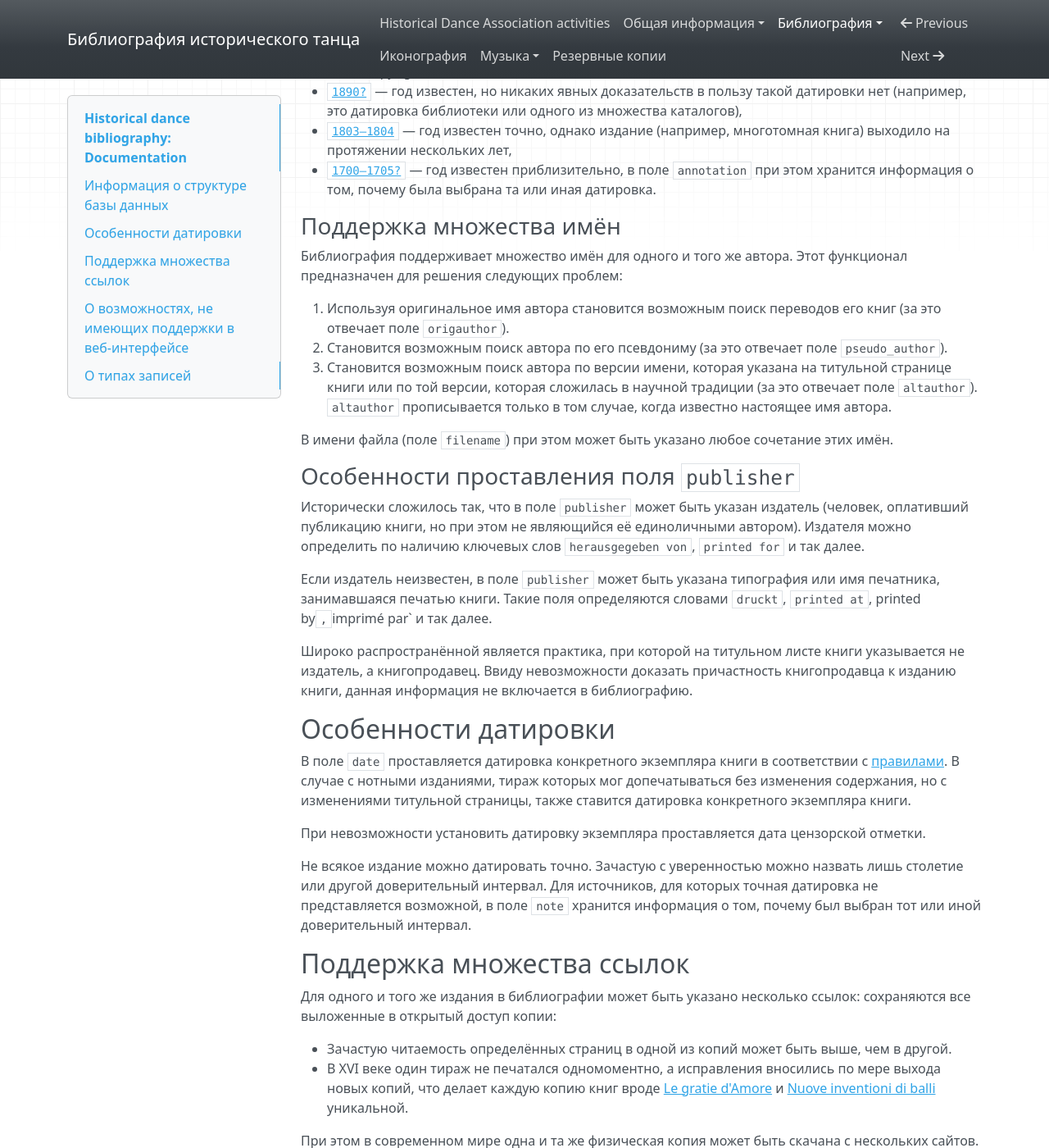
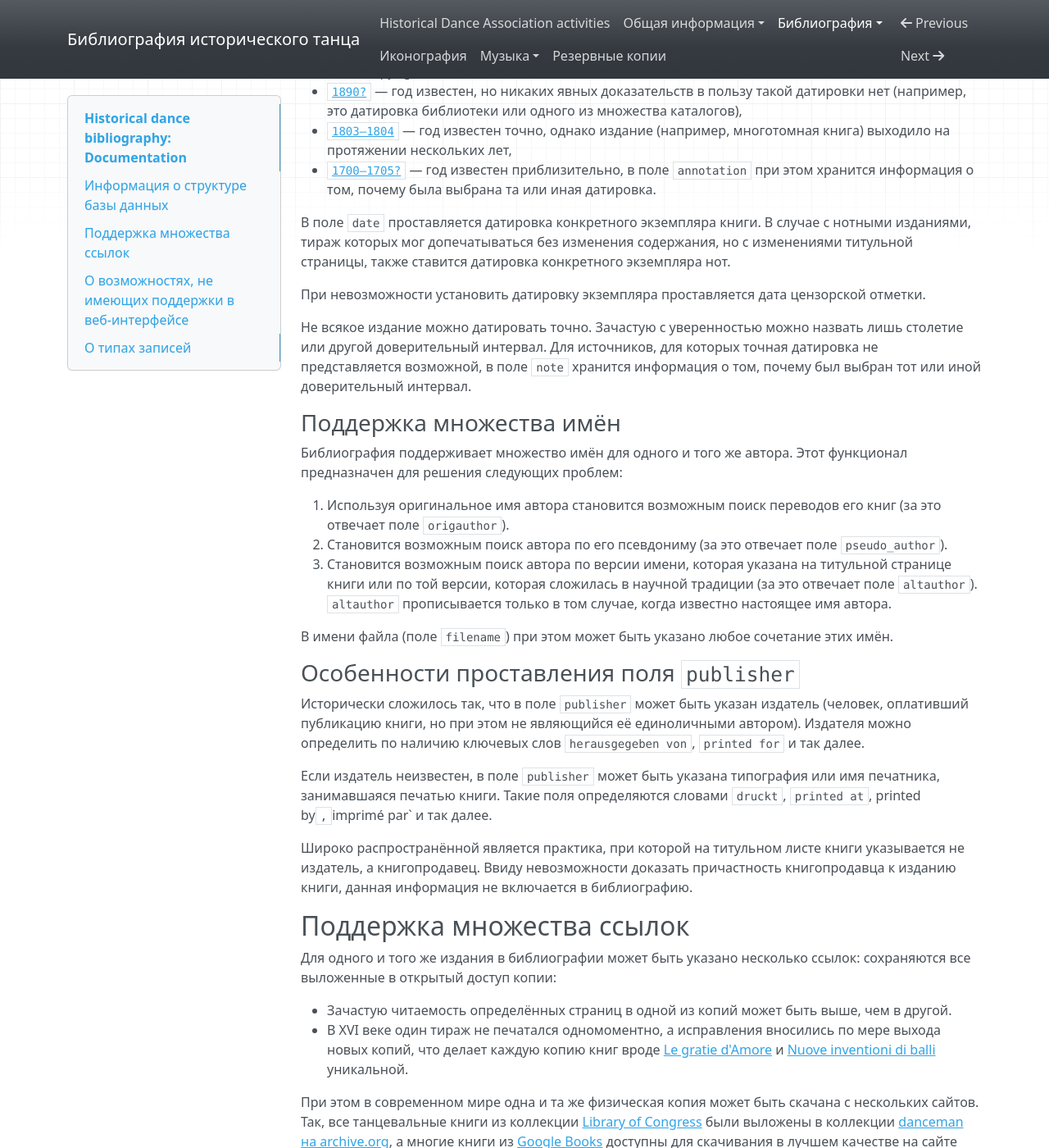
Before and after one commit to hda-technical/dancebooks, an MkDocs documentation site: the page built from docs/bib/index.md, in a window 1280 px wide and 1400 px high, scrolled down 486 px. Shown: the whole window at 82% size. Built offline with MkDocs 1.6.1, drawn with Linux system fonts in a browser that asks for light colours; nearby versions of some CDN libraries; some of the changed lines change nothing that is shown.

Commit message:
Add anchors, merge similar sections

```diff
--- a/docs/bib/index.md
+++ b/docs/bib/index.md
@@ -4,7 +4,7 @@
 
 Согласно соглашениям, наследованным от библиографических стилей `ГОСТ 7.0.5-2008` имя автора и другие метаданные указываются на языке, локальном к месту издания книги на момент её издания (метаданные русскоязычных книг переводятся в современную орфографию согласно [правилам](https://github.com/hda-technical/dancebooks/blob/master/docs/bibliography_transcriptions.md#как-сделать-транскрипцию)). Имена редакторов, переводчиков и комментаторов на кириллических языках указываются в родительного падеже (_перевод с английского Ивана Петровича Кузнецова_).
 
-### Особенности датировки { #dating }
+### Особенности датировки { #date }
 
 Не всякий объект можно датировать точно. Зачастую с уверенностью можно назвать лишь десятилетие или другой доверительный интервал. Ситуации с невозможностью точной датировки отражаются следующим образом:
 
@@ -13,7 +13,16 @@
 * [`1803–1804`](https://bib.hda.org.ru/bib/books/noverre_1803) — год известен точно, однако издание (например, многотомная книга) выходило на протяжении нескольких лет,
 * [`1700–1705?`](https://bib.hda.org.ru/bib/books/beauchamp_1700) — год известен приблизительно, в поле `annotation` при этом хранится информация о том, почему была выбрана та или иная датировка.
 
-### Поддержка множества имён
+В поле `date` проставляется датировка конкретного экземпляра книги.
+В случае с нотными изданиями, тираж которых мог допечатываться без изменения содержания, но с изменениями титульной страницы, также ставится датировка конкретного экземпляра нот.
+
+При невозможности установить датировку экземпляра проставляется дата цензорской отметки.
+
+Не всякое издание можно датировать точно.
+Зачастую с уверенностью можно назвать лишь столетие или другой доверительный интервал.
+Для источников, для которых точная датировка не представляется возможной, в поле `note` хранится информация о том, почему был выбран тот или иной доверительный интервал.
+
+### Поддержка множества имён { #author }
 
 Библиография поддерживает множество имён для одного и того же автора. Этот функционал предназначен для решения следующих проблем:
 
@@ -23,7 +32,7 @@
 
 В имени файла (поле `filename`) при этом может быть указано любое сочетание этих имён.
 
-### Особенности проставления поля `publisher`
+### Особенности проставления поля `publisher` { #publisher }
 
 Исторически сложилось так, что в поле `publisher` может быть указан издатель (человек, оплативший публикацию книги, но при этом не являющийся её единоличными автором). Издателя можно определить по наличию ключевых слов `herausgegeben von`, `printed for` и так далее.
 
@@ -31,15 +40,7 @@
 
 Широко распространённой является практика, при которой на титульном листе книги указывается не издатель, а книгопродавец. Ввиду невозможности доказать причастность книгопродавца к изданию книги, данная информация не включается в библиографию.
 
-## Особенности датировки
-
-В поле `date` проставляется датировка конкретного экземпляра книги в соответствии с [правилами](https://github.com/hda-technical/docs/blob/master/common.md#dating). В случае с нотными изданиями, тираж которых мог допечатываться без изменения содержания, но с изменениями титульной страницы, также ставится датировка конкретного экземпляра книги.
-
-При невозможности установить датировку экземпляра проставляется дата цензорской отметки.
-
-Не всякое издание можно датировать точно. Зачастую с уверенностью можно назвать лишь столетие или другой доверительный интервал. Для источников, для которых точная датировка не представляется возможной, в поле `note` хранится информация о том, почему был выбран тот или иной доверительный интервал.
-
-## Поддержка множества ссылок
+## Поддержка множества ссылок { #url }
 
 Для одного и того же издания в библиографии может быть указано несколько ссылок: сохраняются все выложенные в открытый доступ копии:
 
@@ -58,7 +59,7 @@
 6. Электронные копии, посканированные из современных факсимильных переизданий, сохраняются, если оригинал ещё не был оцифрован.
 7. Современные факсимильные переиздания без вступительной статьи или иных материалов не оформляются в отдельную библиографическую запись.
 
-## О возможностях, не имеющих поддержки в веб-интерфейсе
+## О возможностях, не имеющих поддержки в веб-интерфейсе { #unsupported }
 
 1. Поиск по ключевому слову можно инвертировать, поставив перед ним восклицательный знак:
 	* `keywords=waltz,quadrille` — ищет все книги про вальс И про кадрили
```
